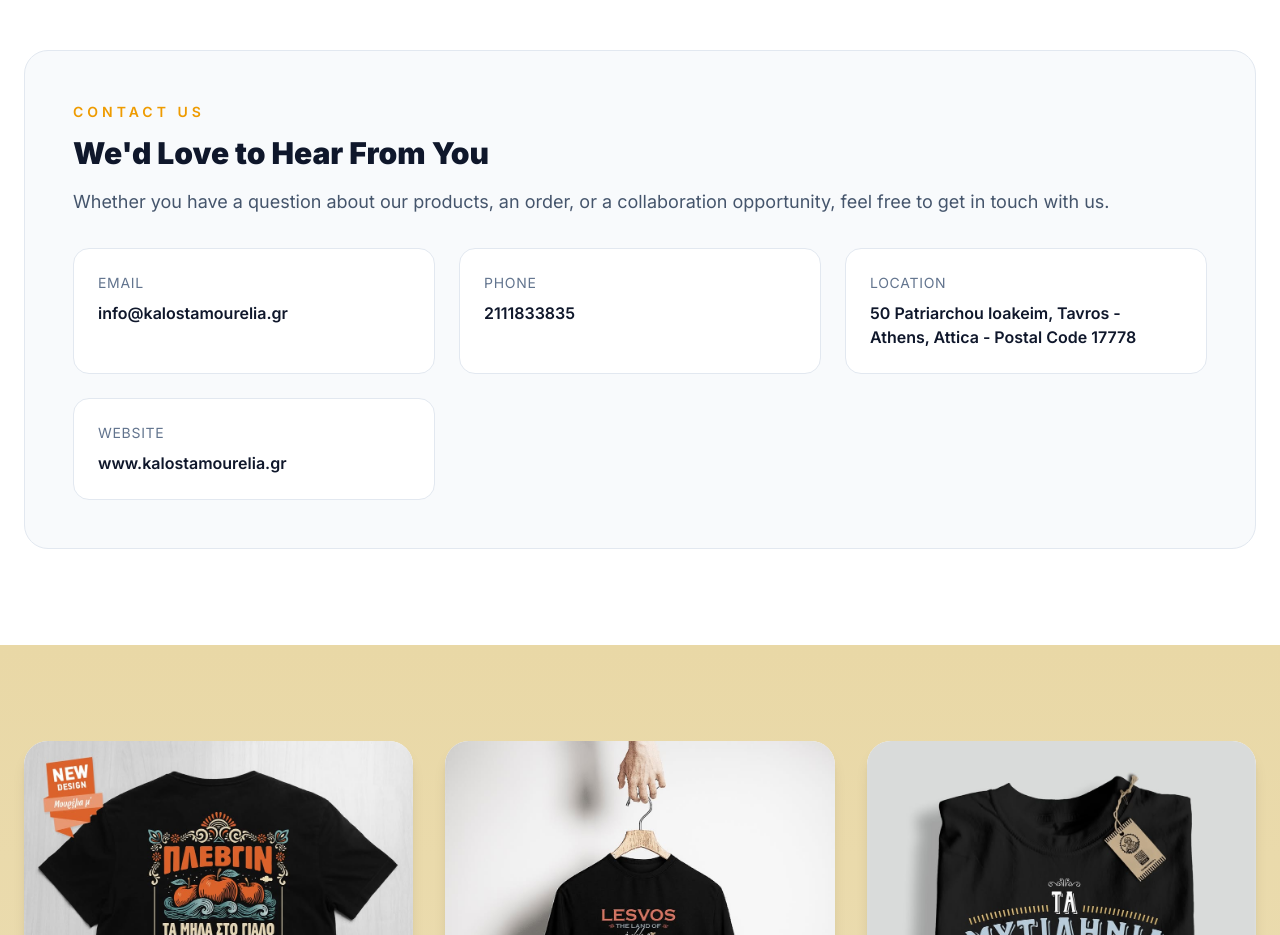
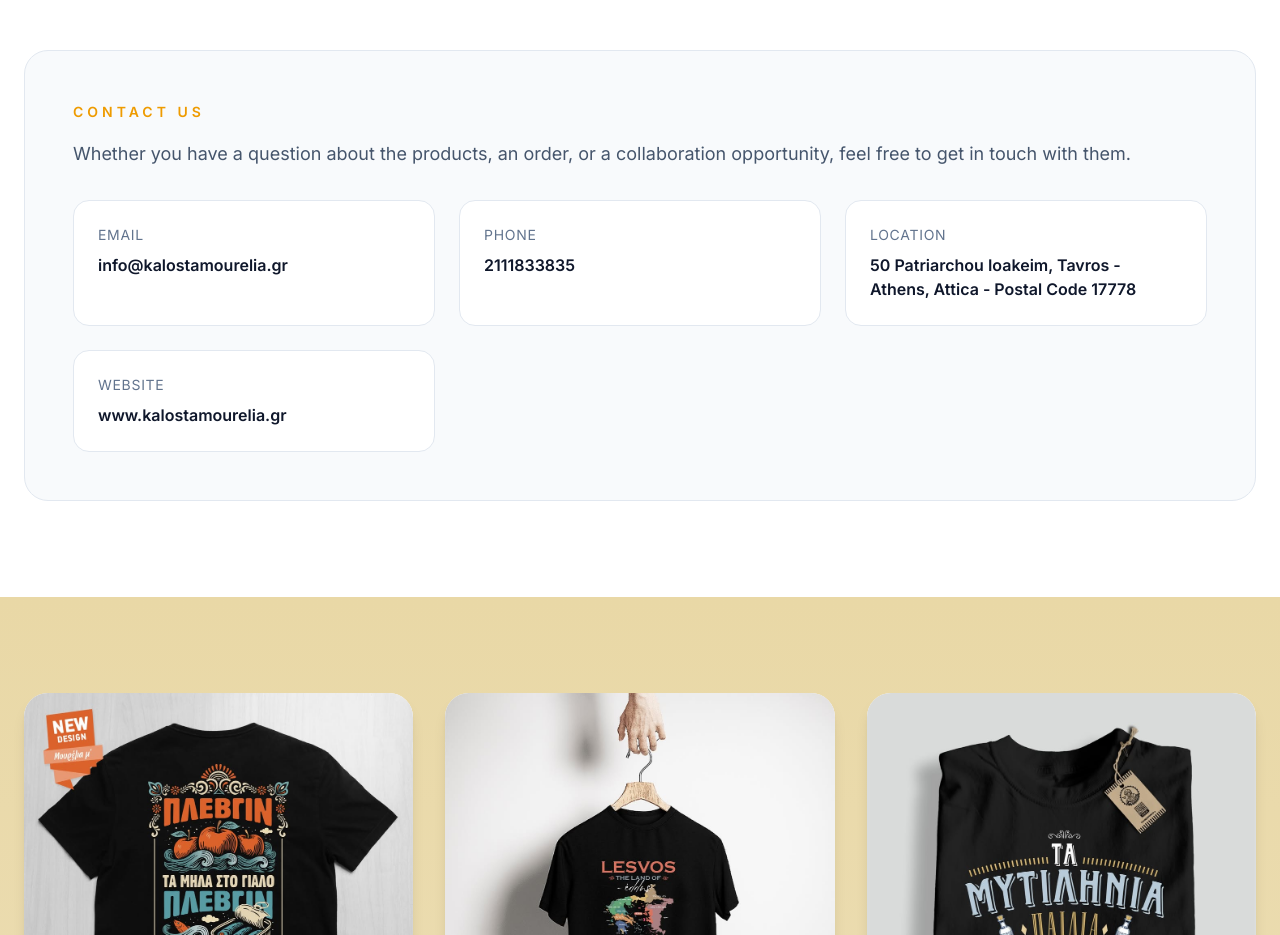
Before and after one commit to amamouridis06/lesvos-travel-guide, a Next.js app: page /souvenirs/mourelia in a window 1280 px wide. Shown: the part 1640-2575 px from the top of the page. Built offline with nearby package versions, Linux system fonts and the light colour scheme.

Commit message:
last commit for mourelia

```diff
--- a/app/souvenirs/mourelia/page.tsx
+++ b/app/souvenirs/mourelia/page.tsx
@@ -186,17 +186,12 @@ export default function LesvosSouvenirStore(){
                 <div className="mt-16">
                     <div className="rounded-3xl bg-slate-50 border border-slate-200 p-8 md:p-12">
                         <div className="mb-8">
-            <span className="uppercase tracking-[4px] text-[#ee9b00] font-semibold text-sm">
-                Contact Us
-            </span>
-
-                            <h3 className="text-3xl font-black text-slate-900 mt-3">
-                                We'd Love to Hear From You
-                            </h3>
-
+                            <span className="uppercase tracking-[4px] text-[#ee9b00] font-semibold text-sm">
+                                Contact Us
+                            </span>
                             <p className="mt-4 text-slate-600 text-lg leading-relaxed">
-                                Whether you have a question about our products, an order, or a
-                                collaboration opportunity, feel free to get in touch with us.
+                                Whether you have a question about the products, an order, or a
+                                collaboration opportunity, feel free to get in touch with them.
                             </p>
                         </div>
 
```
